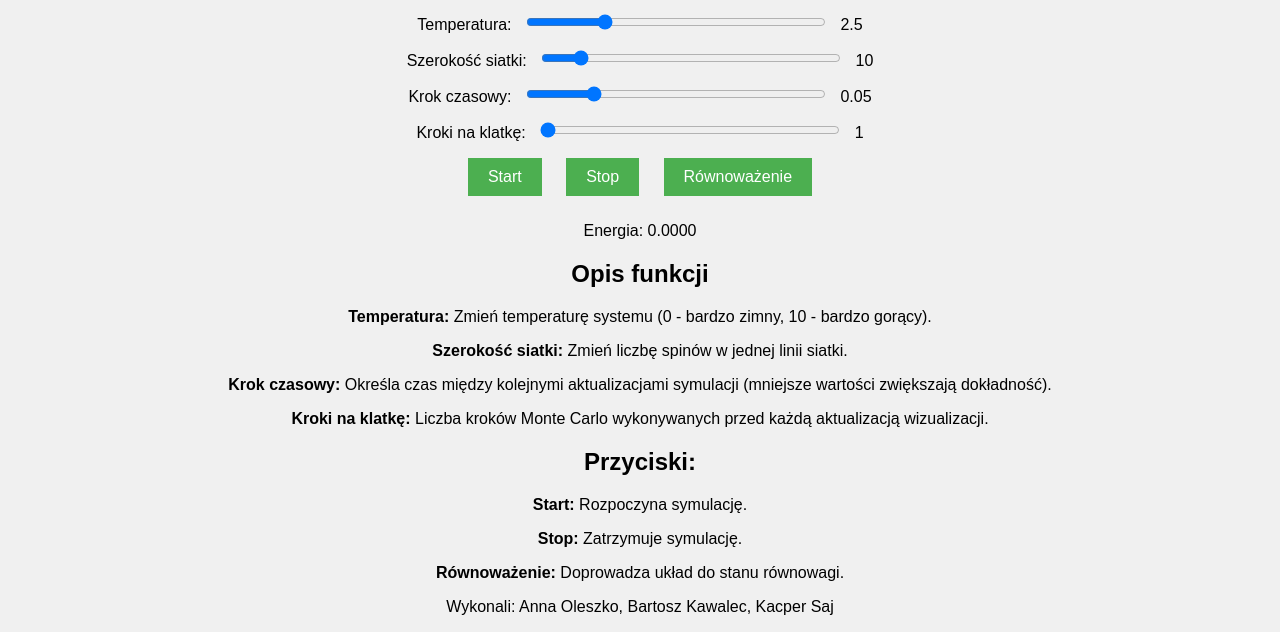
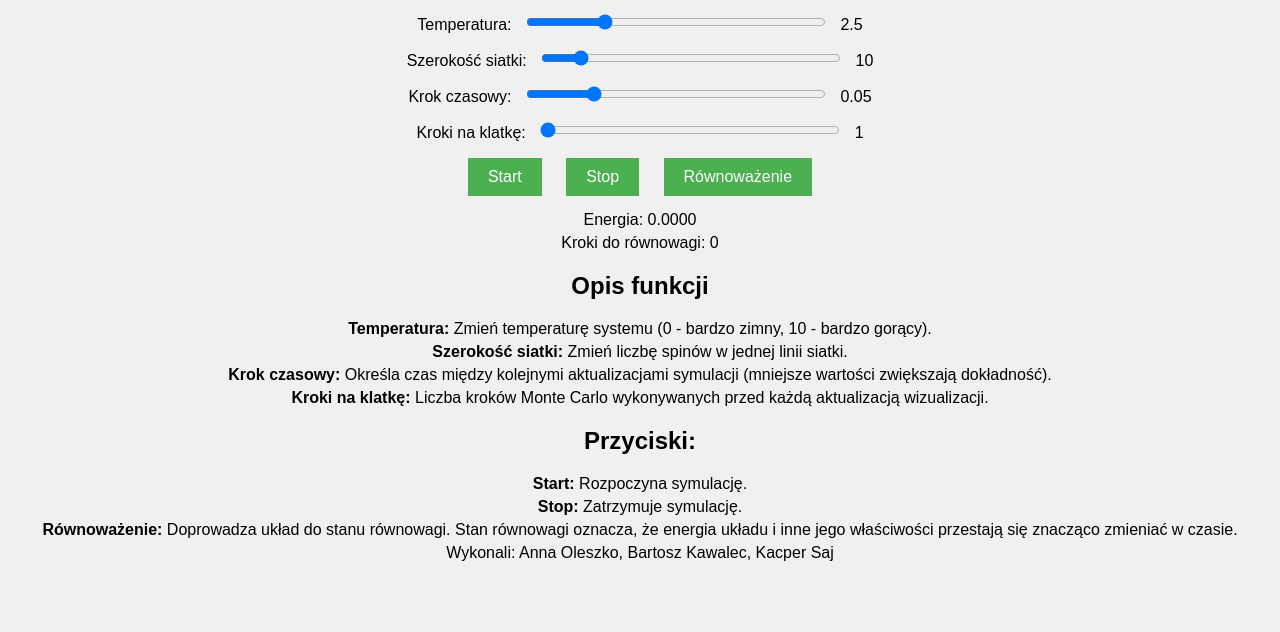
Before and after one commit to kapitanek23/XY-Model, a Flask app: page / in a window 1280 px wide. Shown: the part 904-1536 px from the top of the page. After the commit the page ends 1465 px from the top, so only its background shows below. Run offline with Flask 3, Linux system fonts and the light colour scheme.

Commit message:
Dodanie liczby kroków

```diff
--- a/app.py
+++ b/app.py
@@ -62,13 +62,13 @@ def get_data():
     """Zwraca aktualny stan systemu."""
     spins = xy_system.spin_config.tolist()
     vortices, antivortices = xy_system.find_vortices()
-    current_energy = xy_system.get_energy()  # Oblicz energię
+    current_energy = xy_system.get_energy()
 
     return jsonify({
         'spins': spins,
         'temperature': xy_system.temperature,
         'width': xy_system.width,
-        'energy': current_energy,  # Wysyłaj energię do frontendu
+        'energy': current_energy,
         'vortices': vortices,
         'antivortices': antivortices,
         'canvas_scale': canvas_scale
@@ -127,9 +127,11 @@ def equilibrate_system():
     max_sweeps = 1000  # Maksymalna liczba iteracji
     tolerance = 1e-4  # Tolerancja zmiany energii
     prev_energy = xy_system.get_energy()
+    steps_to_equilibrium = 0  # Liczba kroków do równowagi
 
     for _ in range(max_sweeps):
         xy_system.sweep()
+        steps_to_equilibrium += 1
         current_energy = xy_system.get_energy()
         if abs(current_energy - prev_energy) < tolerance:
             break
@@ -146,7 +148,8 @@ def equilibrate_system():
         'width': xy_system.width,
         'energy': prev_energy,
         'vortices': vortices,
-        'antivortices': antivortices
+        'antivortices': antivortices,
+        'steps_to_equilibrium': steps_to_equilibrium  # Liczba kroków do równowagi
     })
 
 if __name__ == '__main__':
--- a/static/script.js
+++ b/static/script.js
@@ -106,6 +106,7 @@ async function equilibrateSystem() {
 
     drawSpins(data.spins, data.width, data.vortices, data.antivortices);
     document.getElementById('energy-value').textContent = `Energia: ${data.energy.toFixed(4)}`;
+    document.getElementById('steps-value').textContent = `Kroki do równowagi: ${data.steps_to_equilibrium}`; // Nowa linia
 }
 
 document.getElementById('temperature').addEventListener('input', updateSystemParams);
--- a/static/style.css
+++ b/static/style.css
@@ -14,6 +14,11 @@ canvas {
 
 h1 {
     color: #333;
+}
+
+p {
+    font-size: 16px;
+    margin: 5px;
 }
 
 button {
--- a/templates/index.html
+++ b/templates/index.html
@@ -38,6 +38,7 @@
     </div>
     <div>
         <p id="energy-value">Energia: 0.0000</p>
+        <p id="steps-value">Kroki do równowagi: 0</p>
     </div>
 
     <section class="info-section">
@@ -46,10 +47,11 @@
     <p><strong>Szerokość siatki:</strong> Zmień liczbę spinów w jednej linii siatki.</p>
     <p><strong>Krok czasowy:</strong> Określa czas między kolejnymi aktualizacjami symulacji (mniejsze wartości zwiększają dokładność).</p>
     <p><strong>Kroki na klatkę:</strong> Liczba kroków Monte Carlo wykonywanych przed każdą aktualizacją wizualizacji.</p>
+
     <h2>Przyciski:</h2>
     <p><strong>Start:</strong> Rozpoczyna symulację.</p>
     <p><strong>Stop:</strong> Zatrzymuje symulację.</p>
-             <p><strong>Równoważenie:</strong> Doprowadza układ do stanu równowagi.</p>
+    <p><strong>Równoważenie:</strong> Doprowadza układ do stanu równowagi. Stan równowagi oznacza, że energia układu i inne jego właściwości przestają się znacząco zmieniać w czasie.</p>
 </section>
 
     <script src="/static/script.js"></script>
```
Lines whose indentation alone changed are shown as unchanged.
